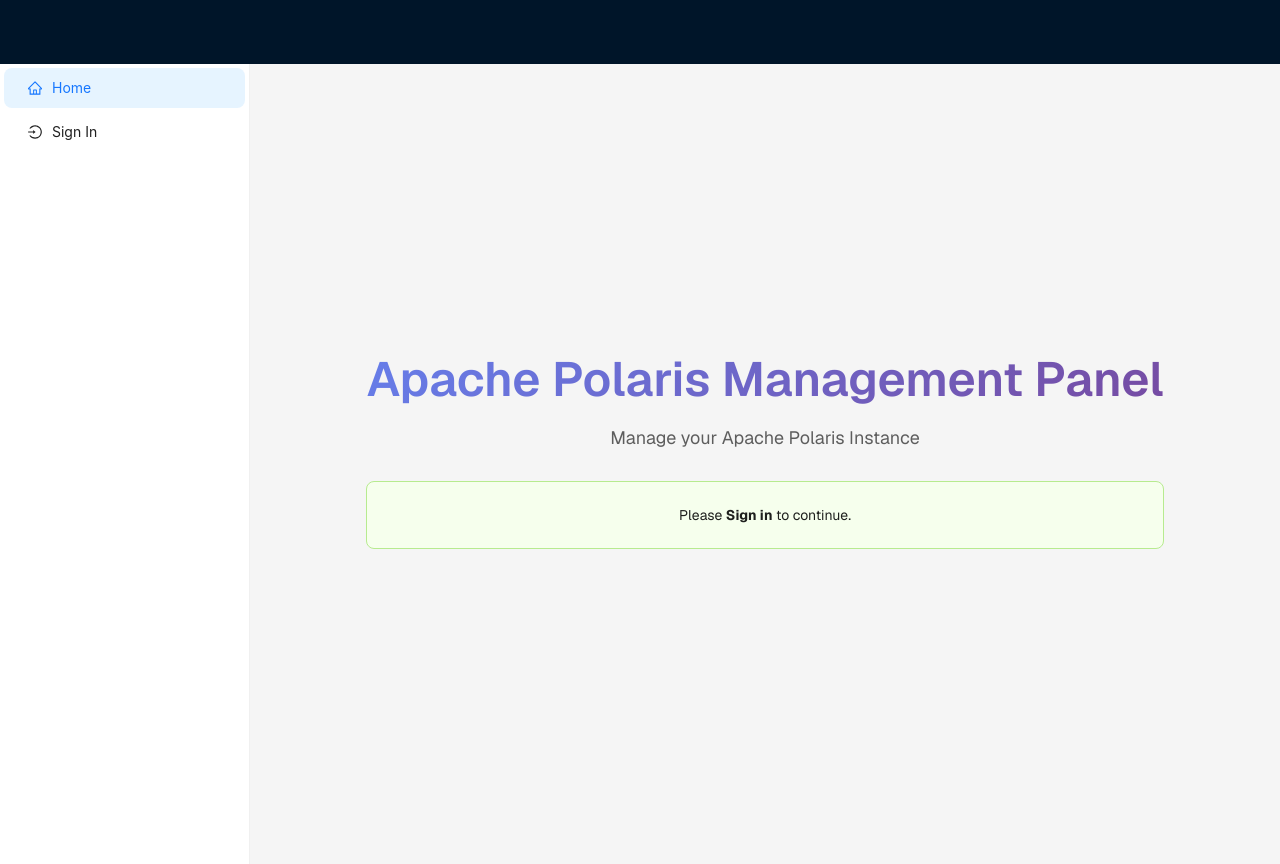
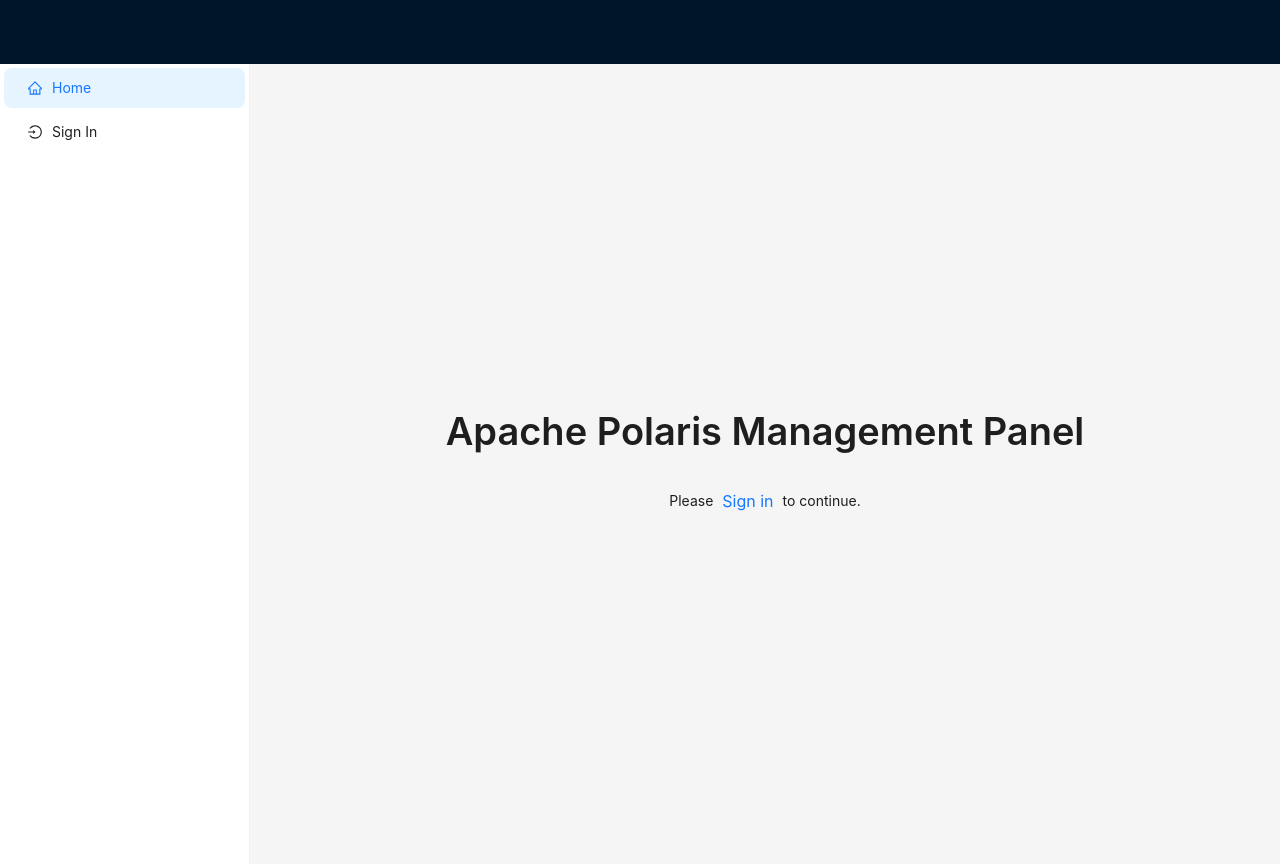
Before and after one commit to binarycat0/polaris-admin-panel, a Next.js app: page / in a window 1280 px wide. Built offline with nearby package versions, Linux system fonts and the light colour scheme.

Commit message:
fix login

```diff
--- a/src/app/page.module.css
+++ /dev/null
@@ -1,248 +0,0 @@
-.page {
-  --gray-rgb: 0, 0, 0;
-  --gray-alpha-200: rgba(var(--gray-rgb), 0.08);
-  --gray-alpha-100: rgba(var(--gray-rgb), 0.05);
-
-  --button-primary-hover: #383838;
-  --button-secondary-hover: #f2f2f2;
-
-  display: grid;
-  grid-template-rows: 20px 1fr 20px;
-  align-items: center;
-  justify-items: center;
-  min-height: 100svh;
-  padding: 80px;
-  gap: 64px;
-  font-family: var(--font-geist-sans);
-}
-
-@media (prefers-color-scheme: dark) {
-  .page {
-    --gray-rgb: 255, 255, 255;
-    --gray-alpha-200: rgba(var(--gray-rgb), 0.145);
-    --gray-alpha-100: rgba(var(--gray-rgb), 0.06);
-
-    --button-primary-hover: #ccc;
-    --button-secondary-hover: #1a1a1a;
-  }
-}
-
-.main {
-  display: flex;
-  flex-direction: column;
-  gap: 32px;
-  grid-row-start: 2;
-}
-
-.main ol {
-  font-family: var(--font-geist-mono);
-  padding-left: 0;
-  margin: 0;
-  font-size: 14px;
-  line-height: 24px;
-  letter-spacing: -0.01em;
-  list-style-position: inside;
-}
-
-.main li:not(:last-of-type) {
-  margin-bottom: 8px;
-}
-
-.main code {
-  font-family: inherit;
-  background: var(--gray-alpha-100);
-  padding: 2px 4px;
-  border-radius: 4px;
-  font-weight: 600;
-}
-
-.ctas {
-  display: flex;
-  gap: 16px;
-}
-
-.ctas a {
-  appearance: none;
-  border-radius: 128px;
-  height: 48px;
-  padding: 0 20px;
-  border: 1px solid transparent;
-  transition:
-    background 0.2s,
-    color 0.2s,
-    border-color 0.2s;
-  cursor: pointer;
-  display: flex;
-  align-items: center;
-  justify-content: center;
-  font-size: 16px;
-  line-height: 20px;
-  font-weight: 500;
-}
-
-a.primary {
-  background: var(--foreground);
-  color: var(--background);
-  gap: 8px;
-}
-
-a.secondary {
-  border-color: var(--gray-alpha-200);
-  min-width: 158px;
-}
-
-.footer {
-  grid-row-start: 3;
-  display: flex;
-  gap: 24px;
-}
-
-.footer a {
-  display: flex;
-  align-items: center;
-  gap: 8px;
-}
-
-.footer img {
-  flex-shrink: 0;
-}
-
-/* Enable hover only on non-touch devices */
-@media (hover: hover) and (pointer: fine) {
-  a.primary:hover {
-    background: var(--button-primary-hover);
-    border-color: transparent;
-  }
-
-  a.secondary:hover {
-    background: var(--button-secondary-hover);
-    border-color: transparent;
-  }
-
-  .footer a:hover {
-    text-decoration: underline;
-    text-underline-offset: 4px;
-  }
-}
-
-@media (max-width: 600px) {
-  .page {
-    padding: 32px;
-    padding-bottom: 80px;
-  }
-
-  .main {
-    align-items: center;
-  }
-
-  .main ol {
-    text-align: center;
-  }
-
-  .ctas {
-    flex-direction: column;
-  }
-
-  .ctas a {
-    font-size: 14px;
-    height: 40px;
-    padding: 0 16px;
-  }
-
-  a.secondary {
-    min-width: auto;
-  }
-
-  .footer {
-    flex-wrap: wrap;
-    align-items: center;
-    justify-content: center;
-  }
-}
-
-/* Header section styles */
-.header {
-  text-align: center;
-  margin-bottom: 32px;
-}
-
-.title {
-  font-size: 48px;
-  font-weight: 600;
-  margin: 0 0 16px 0;
-  background: linear-gradient(135deg, #667eea 0%, #764ba2 100%);
-  -webkit-background-clip: text;
-  -webkit-text-fill-color: transparent;
-  background-clip: text;
-}
-
-.subtitle {
-  font-size: 18px;
-  color: var(--gray-rgb);
-  opacity: 0.7;
-  margin: 0;
-}
-
-/* Navigation list styles */
-.navList {
-  list-style: none;
-  padding: 0;
-  margin: 0;
-  display: flex;
-  flex-direction: column;
-  gap: 16px;
-  align-items: center;
-}
-
-/* Link styles */
-.navLink {
-  display: flex;
-  align-items: center;
-  gap: 12px;
-  padding: 16px 24px;
-  background-color: var(--gray-alpha-100);
-  border-radius: 8px;
-  text-decoration: none;
-  color: inherit;
-  font-size: 18px;
-  font-weight: 500;
-  transition: background-color 0.2s;
-  min-width: 200px;
-}
-
-/* Error message styles */
-.errorMessage {
-  font-size: 14px;
-  color: #ff6b6b;
-  text-align: center;
-  margin: 8px 0 0 0;
-  font-style: italic;
-}
-
-/* Authentication status styles */
-.authSuccess {
-  margin-top: 32px;
-  padding: 24px;
-  background-color: #f6ffed;
-  border: 1px solid #b7eb8f;
-  border-radius: 8px;
-  text-align: center;
-}
-
-.authSuccessText {
-  margin: 0;
-  color: #52c41a;
-  font-size: 16px;
-  font-weight: 500;
-}
-
-@media (prefers-color-scheme: dark) {
-  .logo {
-    filter: invert();
-  }
-
-  .authSuccess {
-    background-color: #162312;
-    border-color: #274916;
-  }
-}
--- a/src/app/page.tsx
+++ b/src/app/page.tsx
@@ -1,9 +1,10 @@
 'use client'
 
+import {Button, Flex, Space, Typography} from 'antd';
 import {useEffect, useState} from "react";
-import styles from "./page.module.css";
 import {type AuthStatus, checkAuthStatus} from "@/utils/auth";
-import Link from 'next/link';
+
+const {Title} = Typography;
 
 export default function Home() {
   const [authStatus, setAuthStatus] = useState<AuthStatus>({
@@ -47,26 +48,19 @@
   }, []);
 
   return (
-      <div className={styles.page}>
-        <main className={styles.main}>
-          <div className={styles.header}>
-            <h1 className={styles.title}>
-              Apache Polaris Management Panel
-            </h1>
-            <p className={styles.subtitle}>
-              Manage your Apache Polaris Instance
-            </p>
-
-            {
-                !authStatus.isAuthenticated && (
-                    <p className={styles.authSuccess}>
-                      Please <Link href="/signin"
-                                   className={styles.authLink}><b>Sign in</b></Link> to continue.
-                    </p>
-                )
-            }
-          </div>
-        </main>
-      </div>
+      <Flex justify="center" align="center" style={{minHeight: '100vh'}}>
+        <Space direction="vertical" align="center">
+          <Title level={1}>Apache Polaris Management Panel</Title>
+          {
+              !authStatus.isAuthenticated && (
+                  <Space wrap>
+                    Please
+                    <Button shape="circle" size="large" type="link" href="/signin">Sign in</Button>
+                    to continue.
+                  </Space>
+              )
+          }
+        </Space>
+      </Flex>
   );
 }
--- a/src/app/ui/layout-wrapper.tsx
+++ b/src/app/ui/layout-wrapper.tsx
@@ -89,7 +89,7 @@
             {isAuthenticated && (
                 <Space style={{color: '#ffffff90'}}>
                   {realmText}
-                  <Button variant="text" size="middle" onClick={handleSignOut}>
+                  <Button ghost onClick={handleSignOut}>
                     Sign Out <LogoutOutlined/>
                   </Button>
                 </Space>
```
